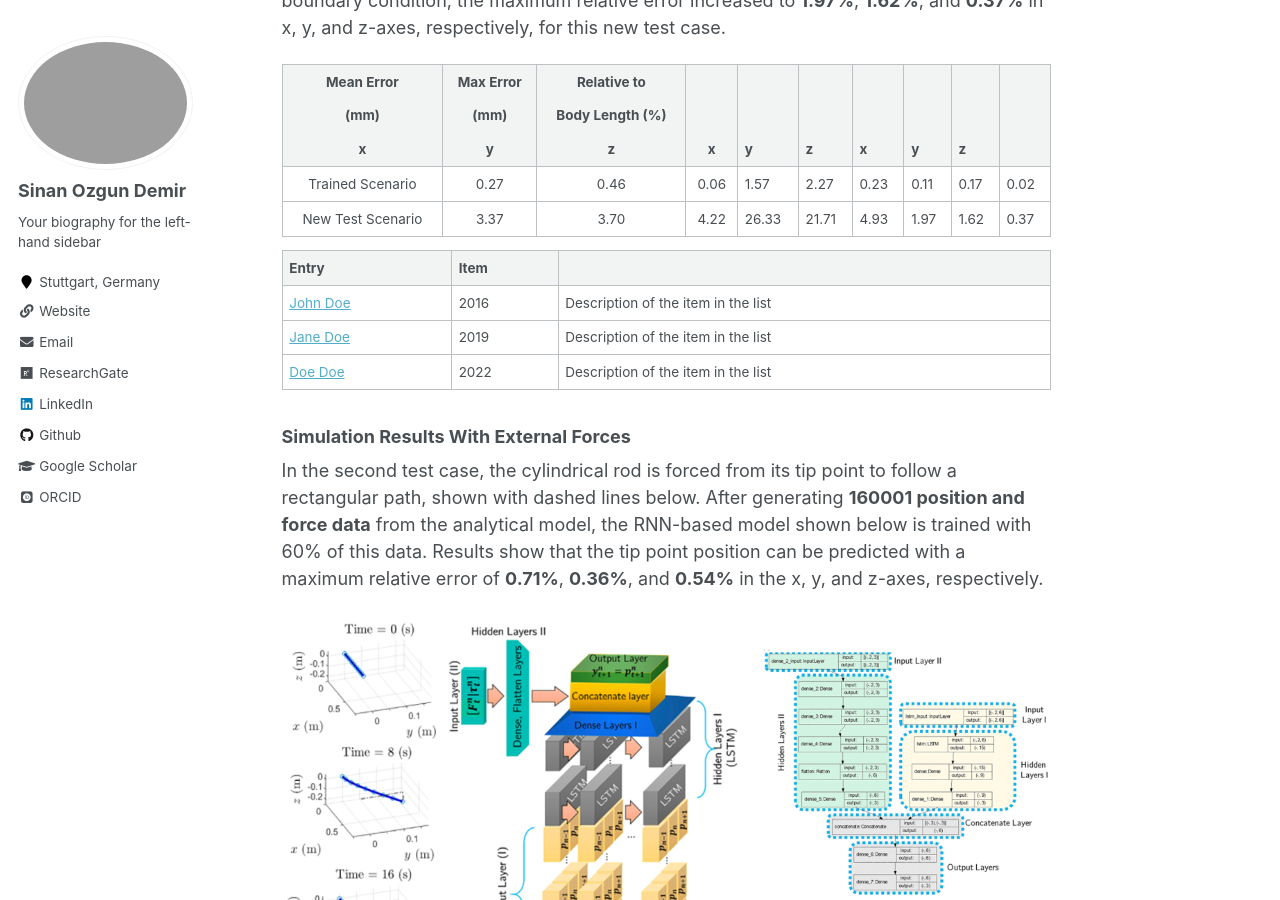
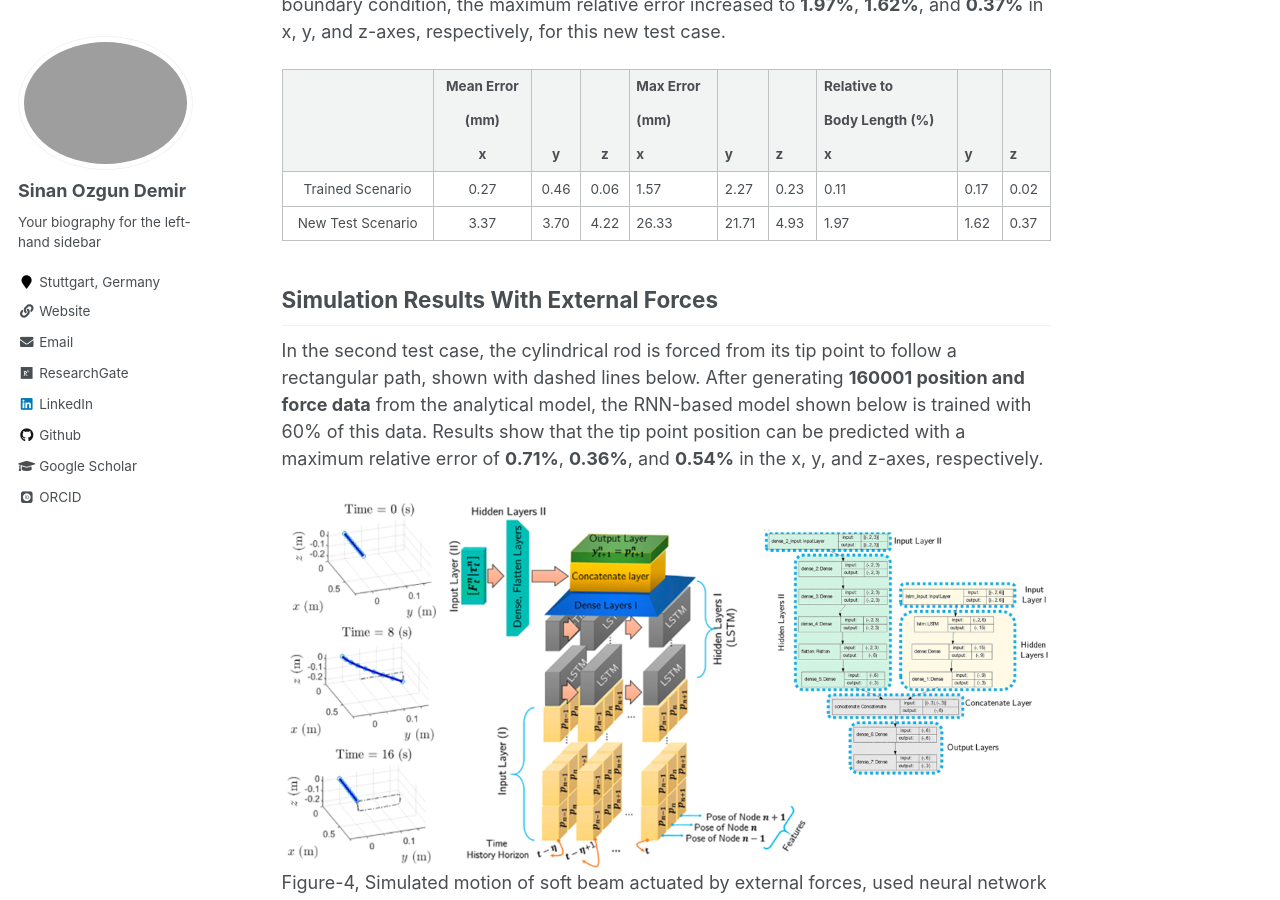
Before and after one commit to sozgundemir/sozgundemir.github.io, a Jekyll site: the page built from _posts/2023-02-26-blog-post-1.md, in a window 1280 px wide and 900 px high, scrolled down 3560 px. Built offline with Jekyll 4.4.1, drawn with Linux system fonts in a browser that asks for light colours; some web fonts are replaced.

Commit message:
table trial - 03

```diff
--- a/_posts/2023-02-26-blog-post-1.md
+++ b/_posts/2023-02-26-blog-post-1.md
@@ -35,7 +35,7 @@ In the scope of this study, Tariverdi et al. implemented two different architect
 ![](/images/20230226_blogpost1/pic02_nnArchitectures.png)
 Figure-2, RNN architectures for pose prediction on soft continuum manipulator (A) without (B) with external forces
 
-## Performance Evaluation of The Proposed Model
+# Performance Evaluation of The Proposed Model
 
 Tariverdi et al. tested the proposed approach with simulated and physical systems to show its applicability and to evaluate its performance. While doing this, they checked for the following test scenarios,
 * Simulated ellipse without external forces,
@@ -45,7 +45,7 @@ Tariverdi et al. tested the proposed approach with simulated and physical system
 
 During these tests, performance of the model is evaluated in terms of evaluation speed and prediction error.
 
-### Simulation Results Without External Forces
+## Simulation Results Without External Forces
 
 In the first test case, a cylindrical rod is bent into a circle and fixed from two ends. After stretching to an elliptical shape and releasing, it starts moving without any external forces due to potential energies stored in the material. During this motion, a point on the rod is selected, and its position prediction by the proposed model is compared to the simulated data. After generating **50001 position samples** from the analytical model and training the RNN-based model with 60% of this data, it is shown that the proposed model can predict the selected node's position with **0.11%**, **0.17%**, and **0.02%** maximum errors relative to the length of the manipulator in the x, y, and z-axes, respectively.
 
@@ -54,21 +54,17 @@ Figure-3, Simulated motion of circular soft beam without external force, used ne
 
 Following that, the trained model is tested again for different boundary conditions by changing the orientation of the fixed points. As the model is trained for a different boundary condition, the maximum relative error increased to **1.97%**, **1.62%**, and **0.37%** in x, y, and z-axes, respectively, for this new test case.
 
- | Mean Error | Max Error | Relative to
- | (mm)       | (mm)      | Body Length (%)
- | x | y | z | x | y | z | x | y | z
+ || Mean Error ||| Max Error ||| Relative to
+ || (mm)       ||| (mm)      ||| Body Length (%)
+ || x | y | z | x | y | z | x | y | z
 :----------:|:----------:|:---------:|:----------:
 Trained Scenario | 0.27| 0.46| 0.06| 1.57| 2.27| 0.23| 0.11| 0.17| 0.02
 New Test Scenario| 3.37| 3.70| 4.22| 26.33| 21.71| 4.93| 1.97| 1.62| 0.37
 
 
-| Entry            | Item   |                                                              |
-| --------         | ------ | ------------------------------------------------------------ |
-| [John Doe](#)    | 2016   | Description of the item in the list                          |
-| [Jane Doe](#)    | 2019   | Description of the item in the list                          |
-| [Doe Doe](#)     | 2022   | Description of the item in the list                          |
 
-### Simulation Results With External Forces
+
+## Simulation Results With External Forces
 
 In the second test case, the cylindrical rod is forced from its tip point to follow a rectangular path, shown with dashed lines below. After generating **160001 position and force data** from the analytical model, the RNN-based model shown below is trained with 60% of this data. Results show that the tip point position can be predicted with a maximum relative error of **0.71%**, **0.36%**, and **0.54%** in the x, y, and z-axes, respectively.
 
@@ -80,7 +76,7 @@ Next, the trained model is tested to predict the tip point position as the exter
 ![](/images/20230226_blogpost1/pic05_withExternalForce_samplePath2.png)
 Figure-5, Simulated motion of soft beam actuated by external forces
 
-### Simulation Results With and Without External Forces
+## Simulation Results With and Without External Forces
 
 The third and last simulation scenario includes both with and without external force cases during a single run. The cylindrical rod is initially bent into a semicircular shape for that purpose, and its endpoints are fixed. After applying a constantly increasing force to the midpoint of the rod for 0.5 seconds, the rod is released. Using the analytical model, **20001 position and force samples** are generated throughout this run, and the RNN-based model is trained by 60% of this data. Similar to the previous test cases, the proposed model can predict the position of the selected node with a maximum relative error of **0.22%**, **0.04%**, and **0.37%** in x, y, and z-axes, respectively.
 
@@ -89,7 +85,7 @@ Figure-6, Simulated motion of soft semi-circular beam actuated by changing exter
 
 At last, the trained model is retested for the case where a sinusoidal force is applied between t in [1,2] sec. As in previous cases, the model accuracy drops to **0.62%**, **0.33%**, and **1.35%** in x, y, and z-axes, respectively.
 
-### Physical Rod with two permanent magnets actuated by magnetic forces and torques
+## Physical Rod with two permanent magnets actuated by magnetic forces and torques
 
 As the last test case, the proposed model's performance is evaluated by running physical experiments instead of simulated motions of beams. For this purpose, a soft beam with two permanent magnets is designed and put into a workspace where the magnetic field can be controlled with an electromagnetic coil setup. The soft beam is moved and bent in 3D space during the experiments by manipulating the magnetic field, as its deflection is recorded with side and top-view cameras. By processing the recorded deflection data, nodes' positions and applied magnetic force and torques are calculated. In the end, *669* position, force, and torque samples are collected by running physical experiments, and the neural network is trained by 60% of it. When the model-predicted orientation of distal and proximal nodes is compared with the Cosserat rod model prediction, it is shown that the proposed approach either outperforms or performs similarly to the commonly used Cosserat rod model.
 
```
